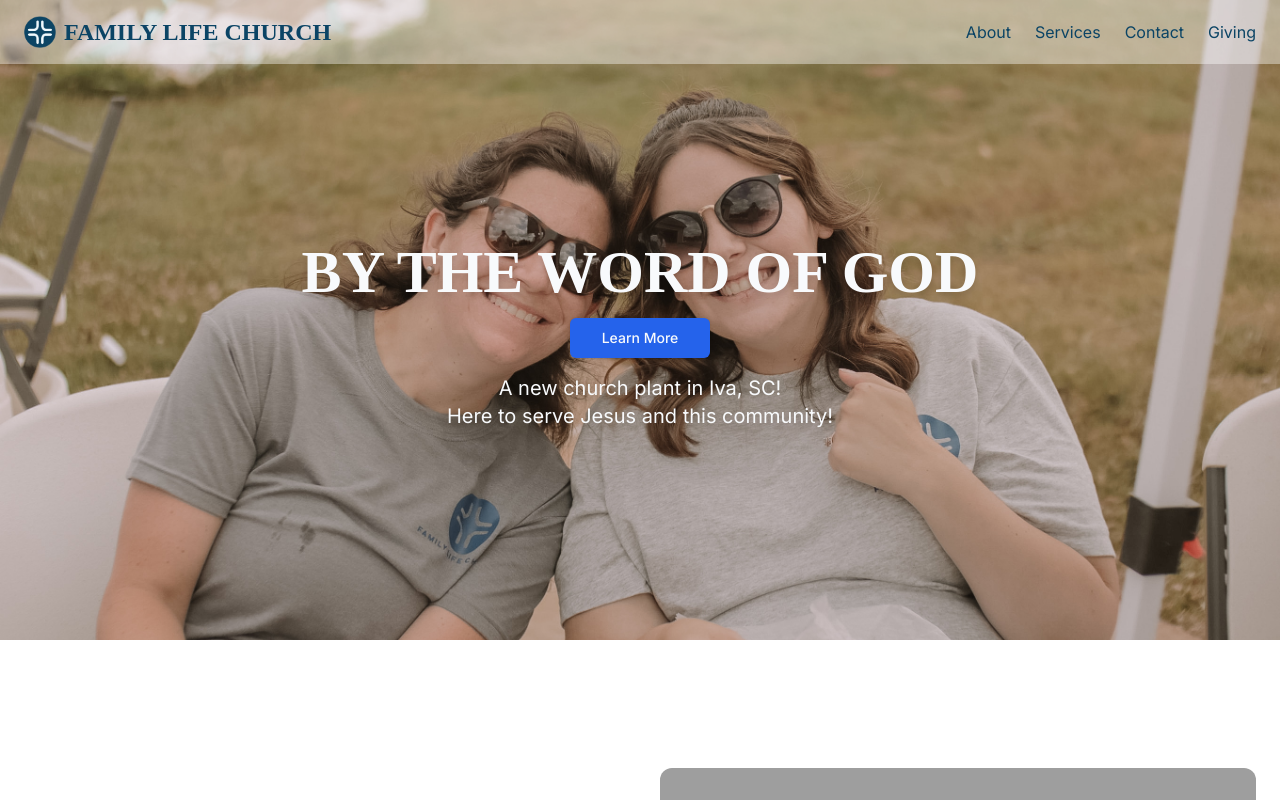
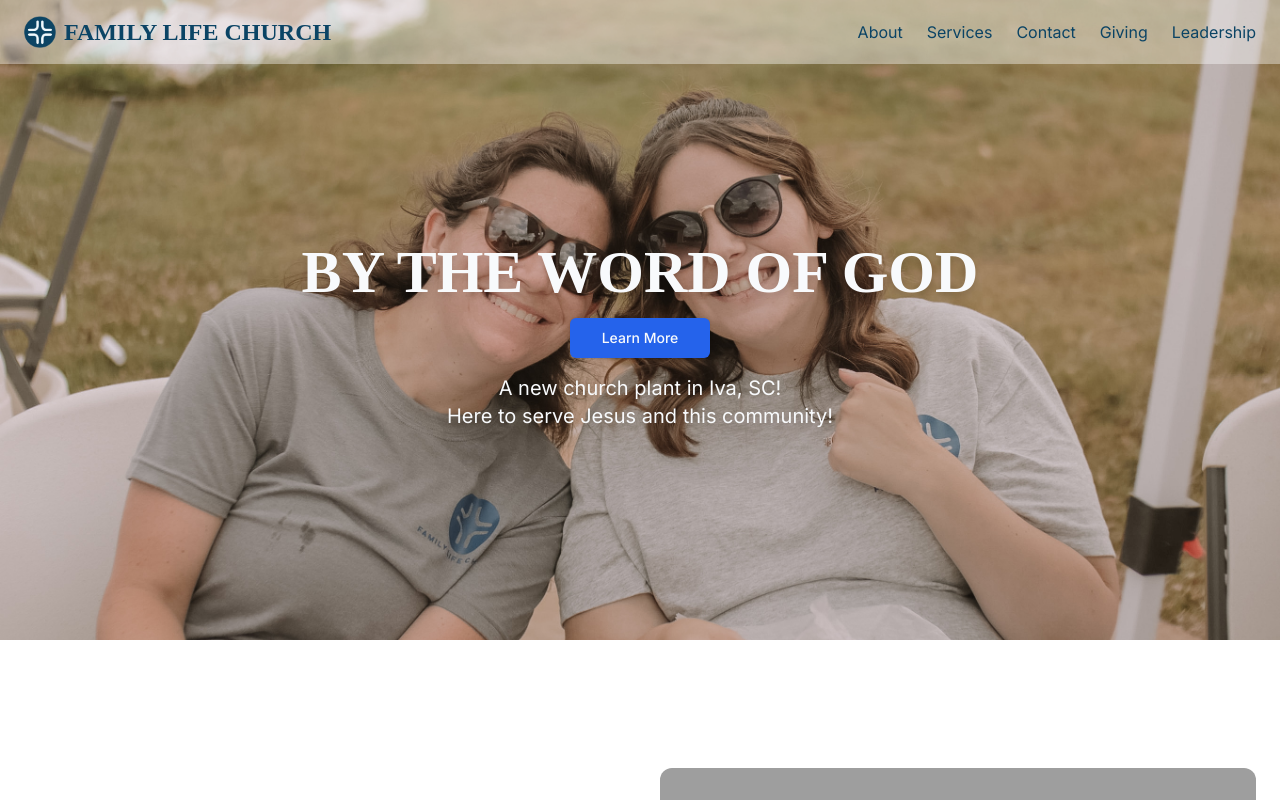
Before and after one commit to aberry520/family-life, a Next.js app: page / in a window 1280 px wide. Shown: the top 800 px of the page. Built offline with nearby package versions, Linux system fonts and the light colour scheme; grey boxes are pictures that could not be loaded; a web font is replaced by a local one.

Commit message:
make header fixed and add leadership tab

```diff
--- a/src/components/header.tsx
+++ b/src/components/header.tsx
@@ -22,9 +22,9 @@ export default function Header() {
     <>
       <header
         className="py-4 px-6 flex items-center justify-between w-screen"
-        style={{ color: "#0b4465", backgroundColor: "rgba(255, 255, 255, 0.4)", position: "absolute" }}>
+        style={{ color: "#0b4465", backgroundColor: "rgba(255, 255, 255, 0.4)", position: "fixed" }}>
         <Link
-          href="#"
+          href="/#"
           className="flex items-center gap-2"
           prefetch={false}>
           <img
@@ -40,19 +40,19 @@ export default function Header() {
         </Link>
         <nav className="hidden md:flex items-center gap-6">
           <Link
-            href="#about"
+            href="/#about"
             className="hover:underline underline-offset-4"
             prefetch={false}>
             About
           </Link>
           <Link
-            href="#events"
+            href="/#events"
             className="hover:underline underline-offset-4"
             prefetch={false}>
             Services
           </Link>
           <Link
-            href="#contact"
+            href="/#contact"
             className="hover:underline underline-offset-4"
             prefetch={false}>
             Contact
@@ -62,6 +62,12 @@ export default function Header() {
             className="hover:underline underline-offset-4"
             prefetch={false}>
             Giving
+          </Link>
+          <Link
+            href="/leadership"
+            className="hover:underline underline-offset-4"
+            prefetch={false}>
+            Leadership
           </Link>
         </nav>
         <Button
```
